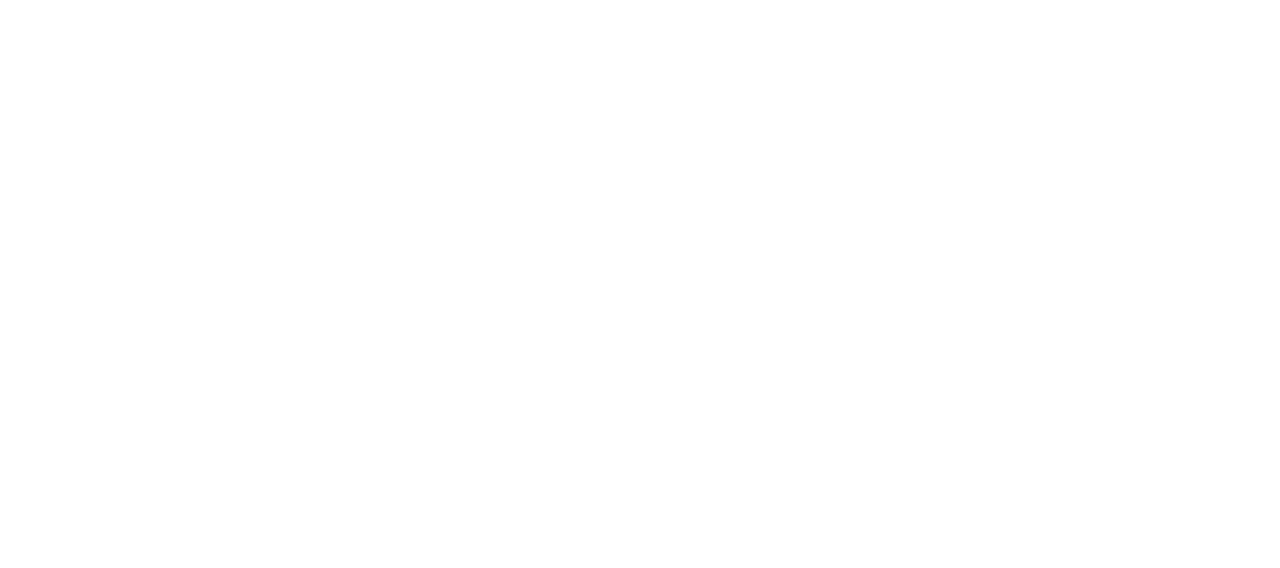
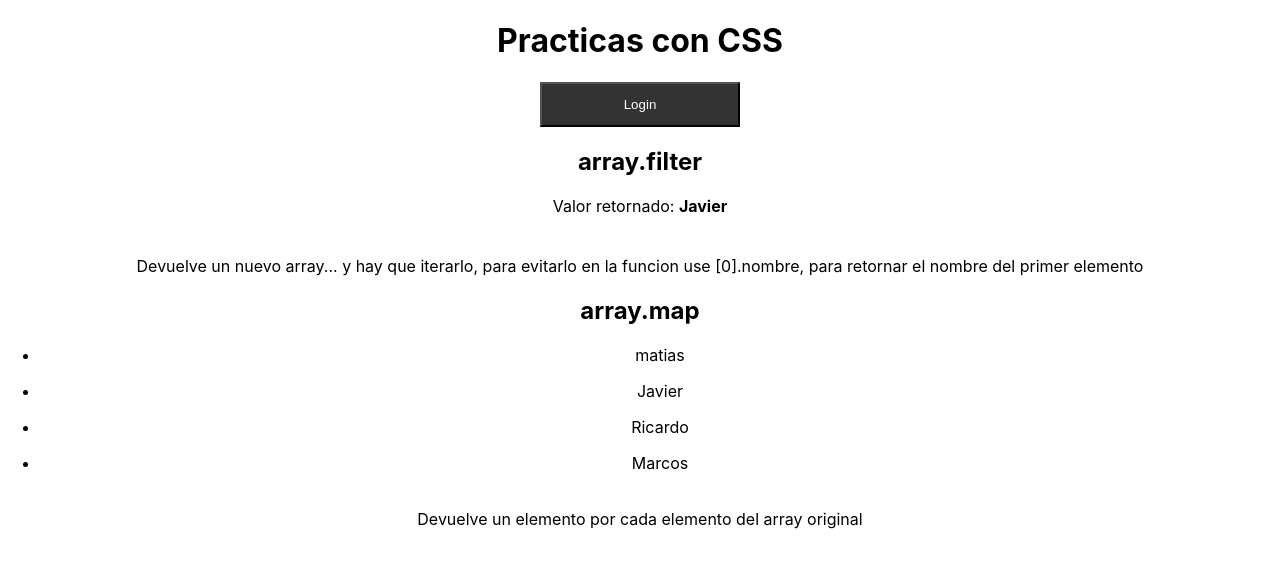
Before and after one commit to MarcosRissottoB/clases-react-digital-house, a React (Create React App) app: page / in a window 1280 px wide. Shown: the top 568 px of the page. Built offline with nearby package versions, Linux system fonts and the light colour scheme.

Commit message:
Clase cinco: programacion funcional, inmutabilidad, css y module.css

```diff
--- a/src/App.js
+++ b/src/App.js
@@ -1,68 +1,41 @@
-import logo from './logo.svg';
 import './App.css';
+import * as React from 'react';
+import { Button } from './componentes/button'
 
-import * as React from 'react';
-import Button from '@mui/material/Button';
+function App() {
+const personas = [
+  {id: 1, nombre: 'matias'},
+  {id: 2, nombre: 'Javier'},
+  {id: 3,nombre: 'Ricardo'},
+  {id: 4, nombre: 'Marcos'}
+]
 
-// export default function MyApp() {
-//   return (
-//     <div>
-//       <Button variant="contained">Hello World</Button>
-//     </div>
-//   );
-// }
-// const {nombre, edad, apellido} = persona;
-
-const Encabezado = ({titulo, subtitulo}) => {
-  <>
-    <h1>{titulo}</h1>
-    <h2>{subtitulo}</h2>
-  </>
+const filtroPorNombre = (personas) => {
+   let nombre = personas.filter(persona => persona.nombre ===  'Javier')[0].nombre
+   console.log("nombre", nombre);
+   return nombre
 }
 
-// const ButtonCustom = (props.text) => {
-//   <button>
-//     {props.text}
-//   </button>
-// }
-
-const ButtonCustom = ({text}) => {
-  <button>
-    {text}
-  </button>
-}
-
-const ButtonCustomConChildren = ({children}) => {
-  <button>
-    {children}
-  </button>
-}
-// props = {}
-// text
-
-// const ButtonMUI = ({variant}) => <Button variant={variant}>Text</Button>
-function App() {
-  const estadoWeb = {
-    text:"nuestro super button",
-    textChildren:"nuestro super button"
-  }
   return (
     <div className="App">
+      <h1>Practicas con CSS</h1>
+      <Button >Login</Button>
 
-      <ButtonCustom text={estadoWeb.text} />
+      <h2>array.filter</h2>
+      <div><span>Valor retornado: <strong>{filtroPorNombre(personas)}</strong></span></div>
+      <br />
+      <br />
+      <span>Devuelve un nuevo array... y hay que iterarlo,
+         para evitarlo en la funcion use [0].nombre, para retornar el nombre del primer elemento</span>
 
-      <ButtonCustomConChildren>
-        {estadoWeb.textChildren}
-      </ButtonCustomConChildren>
-
-      {/* <Encabezado titulo="Hola chicos" subtitulo="Practicaron el fin de semana?"/>
-
-
-      <ButtonMUI variant="contained">Hello World</ButtonMUI>
-      <ButtonMUI variant="contained">Text</ButtonMUI>
-
-      <Button variant="contained">Contained</Button>
-      <Button variant="outlined">Outlined</Button> */}
+      <h2>array.map</h2>
+      {personas.map((persona) =>
+        <ul key={persona.id}>
+          <li><span>{persona.nombre}</span></li>
+        </ul>
+      )}
+      <br />
+      <span>Devuelve un elemento por cada elemento del array original</span>
     </div>
   );
 }
--- /dev/null
+++ b/src/componentes/button/index.jsx
@@ -0,0 +1,10 @@
+import styles from './styles.module.css';
+
+export const Button = ({size = 'sm', children}) => (
+  <button
+    className={
+      size === 'md' ? styles.buttonGrande: styles.button
+    }>
+    {children}
+  </button>
+)
--- /dev/null
+++ b/src/componentes/button/styles.module.css
@@ -0,0 +1,13 @@
+.button {
+  background-color: #333;
+  color: #fff;
+  width: 200px;
+  height: 45px;
+}
+
+.buttonGrande {
+  background-color: red;
+  color: #fff;
+  width: 600px;
+  height: 145px;
+}
```
Also changed, not shown: src/logo.svg (deleted).
